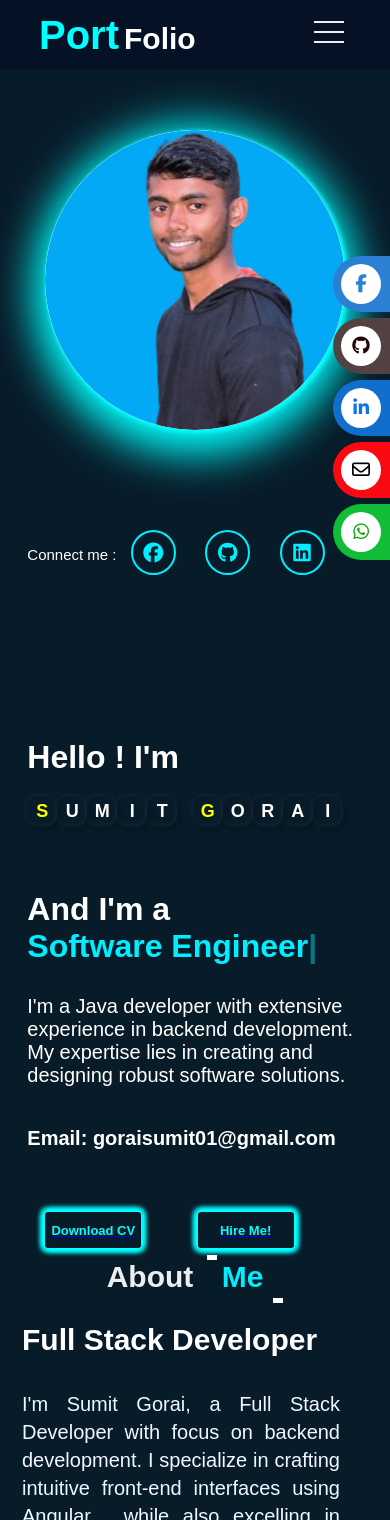
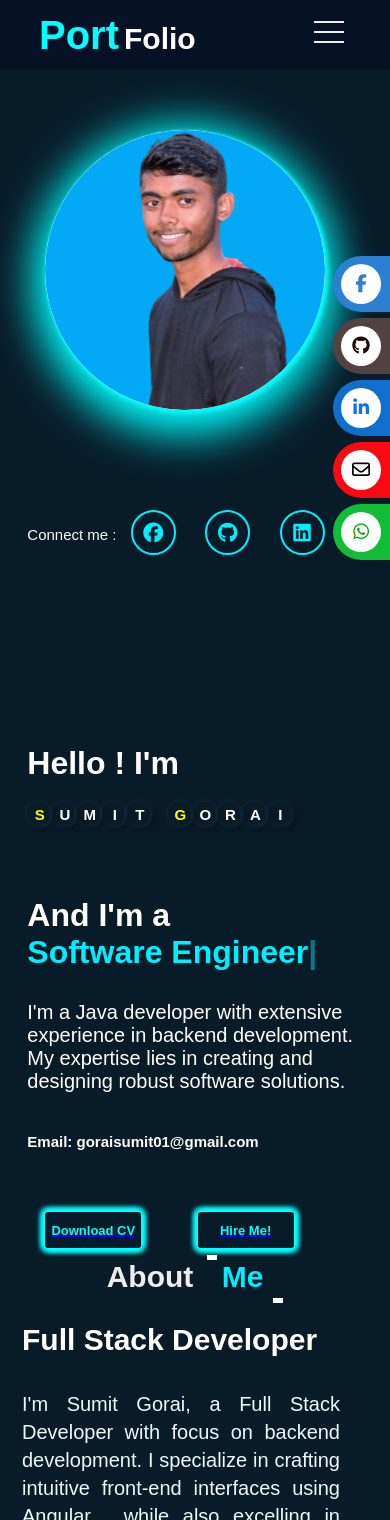
Before and after one commit to SumitGorai01/Portfolio, a plain HTML site: page index.html in a window 390 px wide. Shown: the top 1520 px of the page. Drawn offline with nearby package versions, Linux system fonts and the light colour scheme; some packages are replaced by stand-ins of ours; a script that the page names is missing.

Commit message:
update responsive code

```diff
--- a/css/responsive.css
+++ b/css/responsive.css
@@ -668,12 +668,12 @@
 
     div {
       position: relative;
-      height: 30px;
-      width: 30px;
+      height: 25px;
+      width: 25px;
       display: flex;
       justify-content: center;
       align-items: center;
-      font-size: 18px;
+      font-size: 15px;
       cursor: pointer;
       /* margin: 0 0.2px; */
       border-radius: 10px;
@@ -687,14 +687,14 @@
   .mypic img {
 
     margin-left: 18px;
-    max-width: 300px;
-    max-height: 300px;
+    max-width: 280px;
+    max-height: 280px;
     margin-top: 10px;
     /* margin-bottom: px; */
 
   }
   .home-content .email {
-    font-size: 20px;
+    font-size: 15px;
   }
 
   button {
@@ -849,8 +849,8 @@
 
   .mypic img {
     /* margin: 15px; */
-    max-width: 300px;
-    max-height: 300px;
+    max-width: 200px;
+    max-height: 200px;
     margin-top: 100px;
     margin-bottom: 50px;
 
@@ -861,7 +861,7 @@
     display: flex;
     flex-direction: column;
     align-items: center;
-    height: 40px;
+    height: 30px;
     font-size: 13px;
     text-align: center;
     justify-content: center;
@@ -888,7 +888,7 @@
 
   .about-img img {
     margin:5px;
-    margin-left: 80px;
+    margin-left: 30px;
     /* padding: 0; */
     justify-content: center;
     text-align: center;
```
